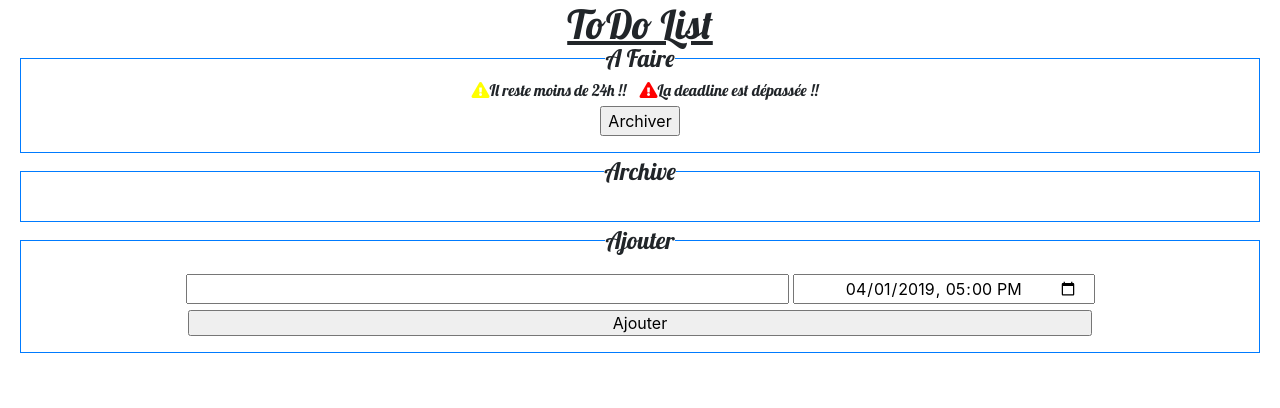
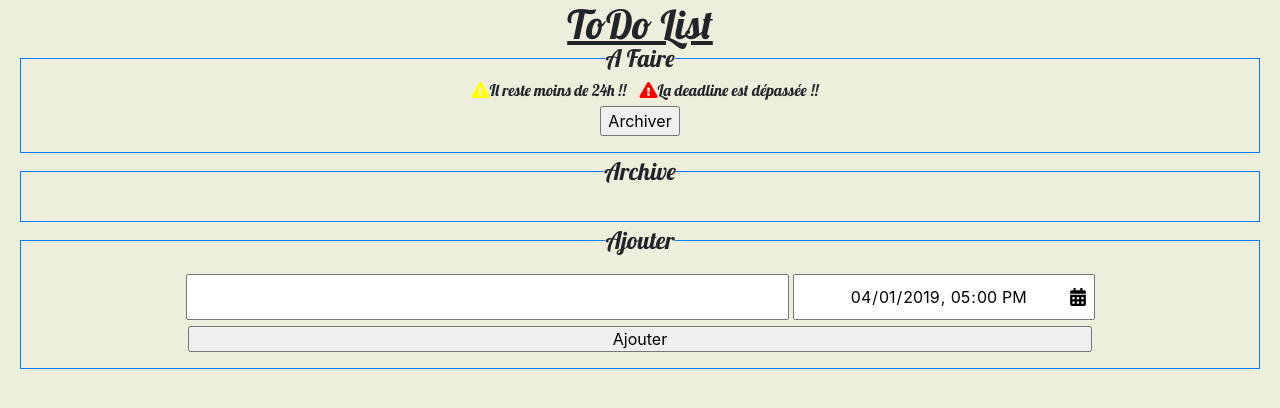
Before and after one commit to AmoryAubert/todolist-sql, a PHP site: page / in a window 1280 px wide. Shown: the top 408 px of the page. Run offline with PHP 8.4, Linux system fonts and the light colour scheme; data that the repository does not hold is empty; some libraries are stand-ins or nearby versions.

Commit message:
css date

```diff
--- a/assets/css/style.css
+++ b/assets/css/style.css
@@ -2,8 +2,31 @@
 *{
   text-align: center;
 }
+html{
+  margin: 0 20px;
+  max-height: 100%;
+  background: #eed;
+}
 h1, legend, .legend{
   font-family: 'Lobster', cursive;
+}
+h1,form{
+  background: #eed;
+}
+input[type=datetime-local]::-webkit-inner-spin-button,
+input[type=datetime-local]::-webkit-outer-spin-button{
+  height: 40px;
+  opacity: 0.7;
+  margin-right: 5px;
+}
+input[type=datetime-local]::-webkit-calendar-picker-indicator{
+  opacity: 1;
+  margin-right: -10px;
+  background-image: url(../img/calendar-alt-solid.svg);
+  background-position:center;
+  background-size:18px 18px;
+  background-repeat:no-repeat;
+  color:rgba(0,0,0,0);
 }
 h1{
   margin: 0 0 -8px;
@@ -12,10 +35,6 @@ h1{
 }
 .legend{
   margin: -14px 0 4px;
-}
-html{
-  margin: 0 20px;
-  max-height: 100%;
 }
 .todop, .isdop{
   margin: 2px 0 3px;
@@ -43,8 +62,14 @@ i{
   display:table-cell;
   margin-top: 6px;
 }
+.adt{
+  line-height: 40px;
+}
 legend{
   margin: 0;
+}
+#afaire .warning,#afaire .deadline{
+  animation: blink 1.2s infinite;
 }
 .deadline{
   color: red;
@@ -61,3 +86,10 @@ legend{
 .deadtime{
   text-align: center;
 }
+@keyframes blink {
+  0%   {opacity: 1;}
+  25%  {opacity: 0.75;}
+  50%  {opacity: 0.5;}
+  75%  {opacity: 0.25;}
+  100% {opacity: 0;}
+}
--- a/index.php
+++ b/index.php
@@ -113,8 +113,8 @@ if(isset($_POST['ajout'])){
 <form id="Add" method="post" action="index.php">
     <fieldset class="border border-primary p-3">
         <legend class="w-auto">Ajouter</legend>
-        <input type="text" name="task" required class="col-md-6">
-		<input type="datetime-local" class="col-md-3 deadtime" name="deadline" value="2019-04-01T17:00" required>
+        <input type="text" name="task" required class="col-md-6 adt">
+		<input type="datetime-local" class="col-md-3 deadtime adt" name="deadline" value="2019-04-01T17:00" required>
         <input type="submit" value="Ajouter" name="ajout" id="ajout" class="col-md-9">
     </fieldset>
 </form>
```
Also changed, not shown: assets/img/calendar-alt-solid.svg (added).
